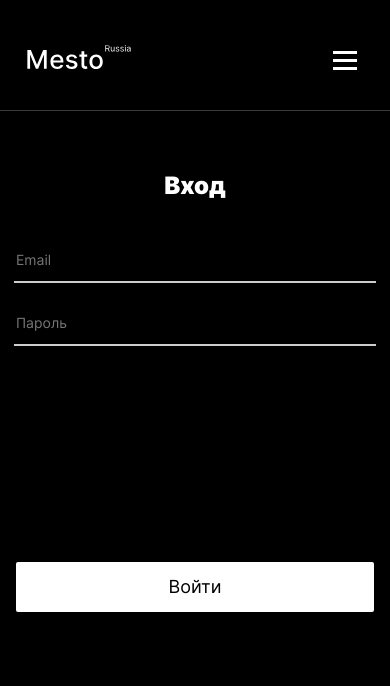
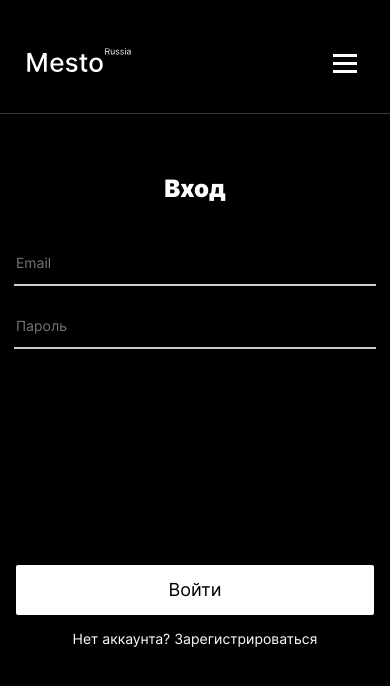
Before and after one commit to touchresponce/react-mesto-auth, a React (Create React App) app: page /sign-in in a window 390 px wide. Shown: the top 686 px of the page. Built offline with nearby package versions, Linux system fonts and the light colour scheme; no server answers.

Commit message:
fix: верстка

```diff
--- /dev/null
+++ b/src/blocks/header/__burger-open/header__burger-open.css
@@ -0,0 +1,15 @@
+.header__burger-open .header__burger-line {
+  background-color: transparent;
+}
+
+.header__burger-open .header__burger-line:before {
+  width: 28px;
+  transform: rotate(45deg);
+  top: 0;
+}
+
+.header__burger-open .header__burger-line::after {
+  width: 28px;
+  transform: rotate(-45deg);
+  top: 0;
+}
--- a/src/blocks/header/__burger/header__burger.css
+++ b/src/blocks/header/__burger/header__burger.css
@@ -13,3 +13,7 @@
     display: none;
   }
 }
+
+.header__burger:hover {
+  cursor: pointer;
+}
--- /dev/null
+++ b/src/blocks/header/__visible/header__visible.css
@@ -0,0 +1,3 @@
+.header__visible {
+  margin-top: 142px;
+}
--- /dev/null
+++ b/src/blocks/header/__wrapper/_visible/header__wrapper_visible.css
@@ -0,0 +1,3 @@
+.header__wrapper_visible {
+  top: 0;
+}
--- a/src/blocks/header/__wrapper/header__wrapper.css
+++ b/src/blocks/header/__wrapper/header__wrapper.css
@@ -1,7 +1,7 @@
 .header__wrapper {
   display: flex;
   margin-top: 12px;
-  transition: all 0.3s ease-out;
+  transition: all 0.3s linear;
 }
 
 @media screen and (max-width: 500px) {
@@ -13,7 +13,7 @@
     display: flex;
     flex-direction: column;
     gap: 18px;
-    padding: 40px 0;
+    padding: 48px 0;
     margin: 0;
     position: absolute;
     right: 0;
--- a/src/blocks/header/header.css
+++ b/src/blocks/header/header.css
@@ -5,7 +5,7 @@
   border-bottom: 1px solid rgba(84, 84, 84, 0.7);
   display: flex;
   justify-content: space-between;
-  transition: all 0.3s ease-out;
+  transition: all 0.3s linear;
 }
 
 @media screen and (max-width: 899px) {
@@ -17,6 +17,6 @@
 @media screen and (max-width: 500px) {
   .header {
     max-width: 100%;
-    padding: 45px 27px 0;
+    padding: 48px 27px 0;
   }
 }
--- a/src/blocks/login/__button/login__button.css
+++ b/src/blocks/login/__button/login__button.css
@@ -14,3 +14,10 @@
 .login__button:hover {
   opacity: 0.85;
 }
+
+@media screen and (max-width: 380px) {
+  .login__button {
+    /* max-width: 260px; */
+    width: calc(100% - 10px * 2);
+  }
+}
--- a/src/blocks/login/__input/login__input.css
+++ b/src/blocks/login/__input/login__input.css
@@ -14,3 +14,9 @@
 .login__input:last-of-type {
   margin-bottom: 216px;
 }
+
+@media screen and (max-width: 380px) {
+  .login__input {
+    max-width: 90%;
+  }
+}
--- a/src/blocks/login/login.css
+++ b/src/blocks/login/login.css
@@ -1,8 +1,13 @@
 .login {
-  /* border: 1px solid; */
   margin: 0 auto;
   width: 358px;
   display: flex;
   flex-direction: column;
   text-align: center;
 }
+
+@media screen and (max-width: 380px) {
+  .login {
+    width: calc(100% - 10px * 2);
+  }
+}
--- a/src/components/Header.jsx
+++ b/src/components/Header.jsx
@@ -8,12 +8,12 @@ function Header({ loggedIn, email, onSignOut }) {
   const [isOpen, setOpen] = useState(false);
 
   return (
-    <header className={`header ${isOpen ? "header__visible" : ""}`}>
+    <header className={`header ${isOpen && loggedIn ? "header__visible" : ""}`}>
       <img className="header__logo" src={logo} alt="Лого проекта Mesto" />
       {loggedIn ? (
         <div
           className={`header__wrapper ${
-            isOpen ? "header__wrapper_visible" : ""
+            isOpen && loggedIn ? "header__wrapper_visible" : ""
           }`}
         >
           <p className="header__email">{email}</p>
--- a/src/components/Login.jsx
+++ b/src/components/Login.jsx
@@ -1,5 +1,5 @@
 import { useState } from "react";
-import { withRouter } from "react-router-dom";
+import { Link, withRouter } from "react-router-dom";
 
 function Login({ handleLogin }) {
   const [username, setUsername] = useState("");
@@ -47,6 +47,12 @@ function Login({ handleLogin }) {
           Войти
         </button>
       </form>
+      <h3 className="login__text">
+        Нет аккаунта?&nbsp;
+        <Link className="login__link" to="sign-up">
+          Зарегистрироваться
+        </Link>
+      </h3>
     </div>
   );
 }
--- a/src/index.css
+++ b/src/index.css
@@ -10,6 +10,9 @@
 @import url(./blocks/header/__link/header__link.css);
 @import url(./blocks/header/__burger/header__burger.css);
 @import url(./blocks/header/__burger-line/header__burger-line.css);
+@import url(./blocks/header/__burger-open/header__burger-open.css);
+@import url(./blocks/header//__wrapper/_visible/header__wrapper_visible.css);
+@import url(./blocks/header/__visible/header__visible.css);
 /* profile */
 @import url(./blocks/profile/profile.css);
 @import url(./blocks/profile/__wrapper/profile__wrapper.css);
@@ -79,29 +82,3 @@
 @import url(./blocks/popup/__container-registration/popup__container-registration.css);
 @import url(./blocks/popup/__registration-image/popup__registration-image.css);
 @import url(./blocks/popup/__registration-text/popup__registration-text.css);
-
-.header__burger-open .header__burger-line {
-  background-color: transparent;
-}
-
-.header__burger-open .header__burger-line:before {
-  width: 28px;
-  transform: rotate(45deg);
-  top: 0;
-}
-
-.header__burger-open .header__burger-line::after {
-  width: 28px;
-  transform: rotate(-45deg);
-  top: 0;
-}
-
-/*  */
-
-.header__wrapper_visible {
-  top: 0;
-}
-
-.header__visible {
-  margin-top: 142px;
-}
```
